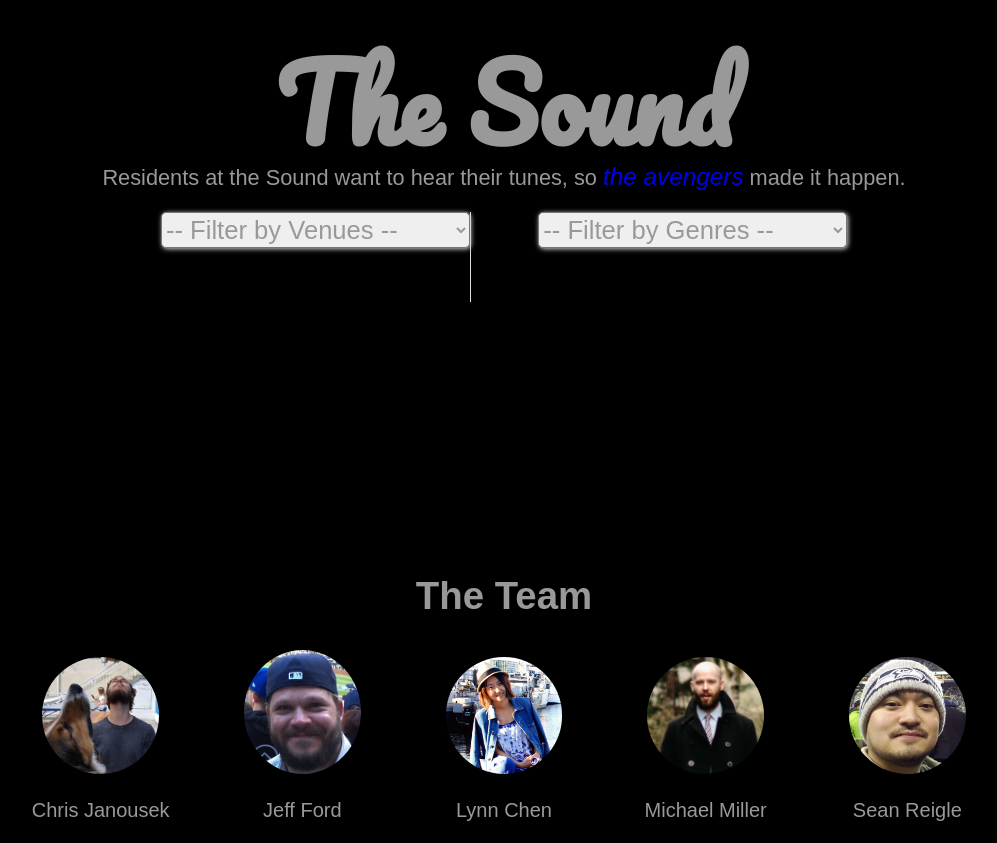
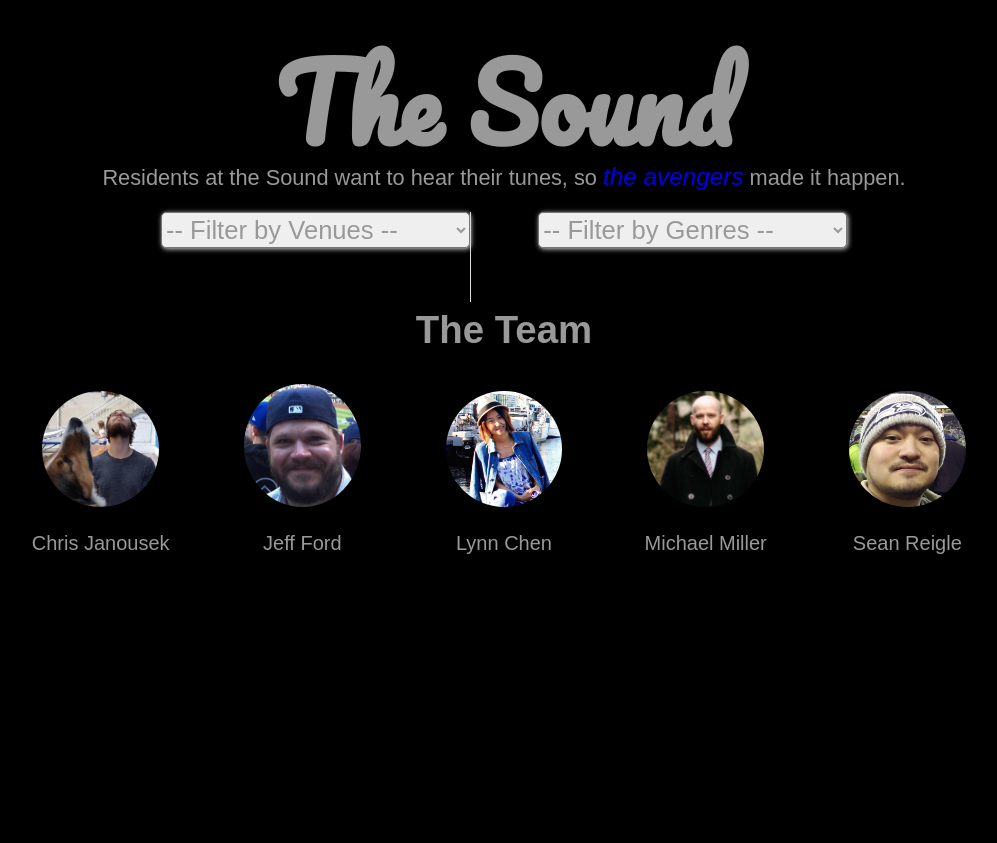
Before and after one commit to Adutchguy/301-project, a website: page public/index.html in a window 1280 px wide. Shown: the whole page, without its empty margins (136-1133 px from the left). After the commit the page ends 800 px from the top, so only its background shows below. Drawn offline with nearby package versions, Linux system fonts and the light colour scheme; no server answers; a script that the page names is missing.

Commit message:
Update index.html

```diff
--- a/public/index.html
+++ b/public/index.html
@@ -57,7 +57,7 @@
           </li>
         </ul>
     </section>
-    <section id="tab events">
+    <section id="events" class="tab">
     </section>
     <footer>
       <h2 id="team">The Team</h2>
```
